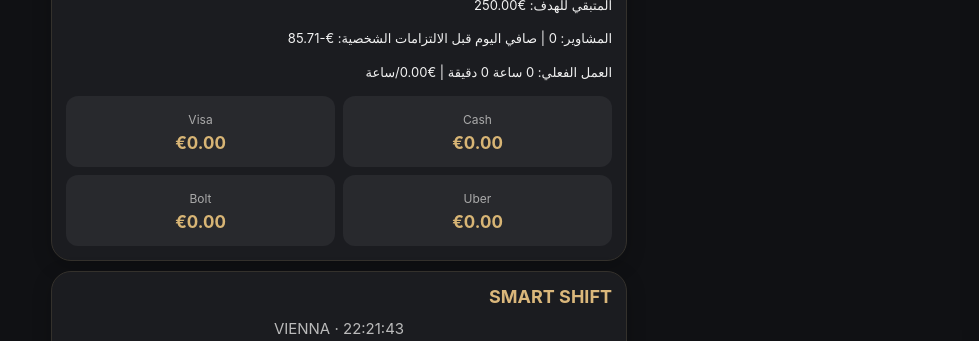
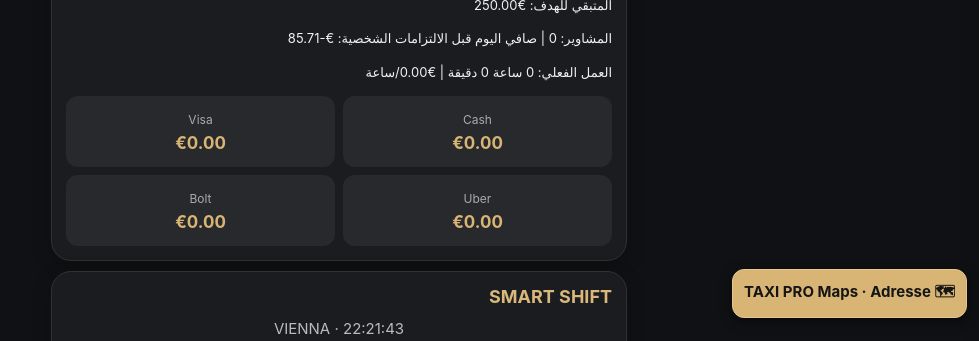
Before and after one commit to ahmedelhossari-bit/Taxi-manger, a plain HTML site: page index.html in a window 1280 px wide. Shown: the part 459-800 px from the top of the page, without its empty margins (301-1280 px from the left). Drawn offline with Linux system fonts and the light colour scheme.

Commit message:
Expose taxi maps and destination search with prominent floating shortcut

```diff
--- a/index.html
+++ b/index.html
@@ -1101,6 +1101,8 @@ q('tmTraffic').onclick=()=>info('Live traffic · external official sources (not
 document.querySelectorAll('#proNav button').forEach(el=>{if(el!==b)el.addEventListener('click',()=>{s.classList.add('prohidden');trafficOn=false;previousSample=null;paintTraffic();if(watch!==null){navigator.geolocation.clearWatch(watch);watch=null;position=null}})});
 b.onclick=async()=>{document.querySelectorAll('section').forEach(x=>x.classList.add('prohidden'));s.classList.remove('prohidden');window.scrollTo(0,0);try{await ready();map.invalidateSize();locate()}catch(e){status('Map unavailable: '+e.message)}};
 const gps=q('gpsMap');if(gps)gps.onclick=()=>b.click();
+const quick=document.createElement('button');quick.id='taxiMapQuick';quick.textContent='🗺 TAXI PRO Maps · Adresse';quick.style.cssText='position:fixed;bottom:calc(18px + env(safe-area-inset-bottom,0px));right:12px;z-index:9000;background:#d8b575;color:#151515;border:1px solid #e5c78e;border-radius:22px;padding:12px 16px;font-weight:700;box-shadow:0 3px 12px #0008;width:auto;max-width:85%';document.body.append(quick);quick.onclick=()=>{b.click();q('tmAddress').scrollIntoView({block:'center'});};
+
 })();
 
 </script>
```
